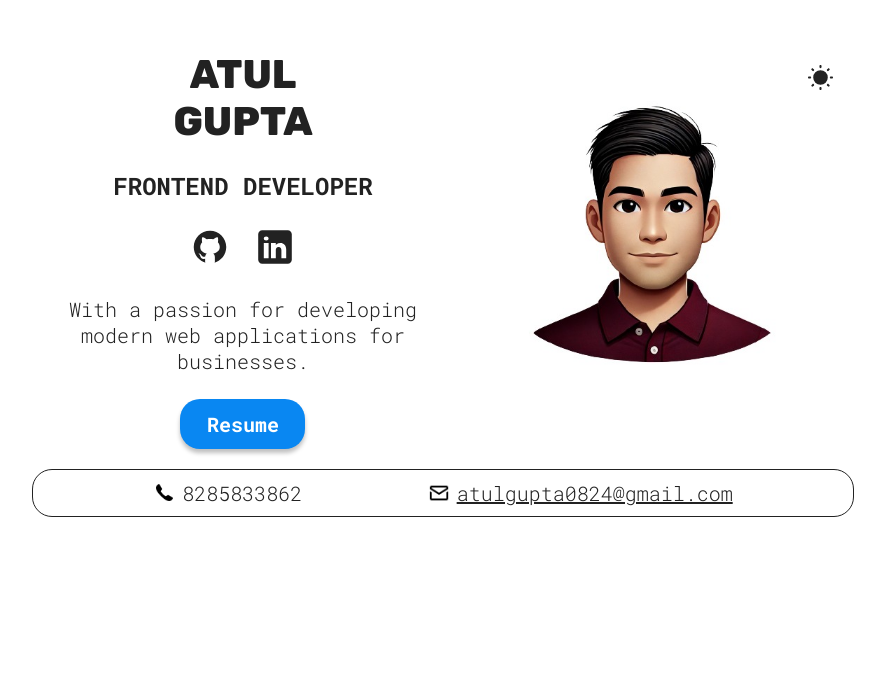
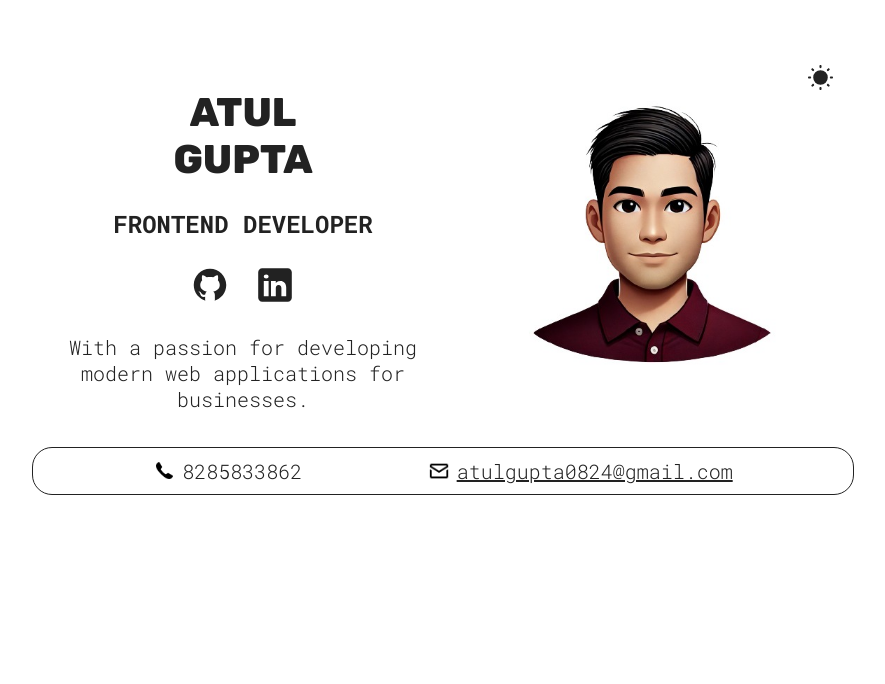
Before and after one commit to atul7800/Portfolio, a React (Vite) app: page / in a window 1280 px wide. Shown: the part 116-800 px from the top of the page, without its empty margins (197-1082 px from the left). Built offline with nearby package versions, Linux system fonts and the light colour scheme.

Commit message:
finished

```diff
--- a/src/sections/hero/Hero.jsx
+++ b/src/sections/hero/Hero.jsx
@@ -68,9 +68,9 @@ function Hero() {
             businesses.
           </p>
 
-          <a href={resumeLink}>
+          {/* <a href={resumeLink}>
             <button className="hover">Resume</button>
-          </a>
+          </a> */}
         </div>
       </div>
       <div className={styles.bottomContainer}>
```
